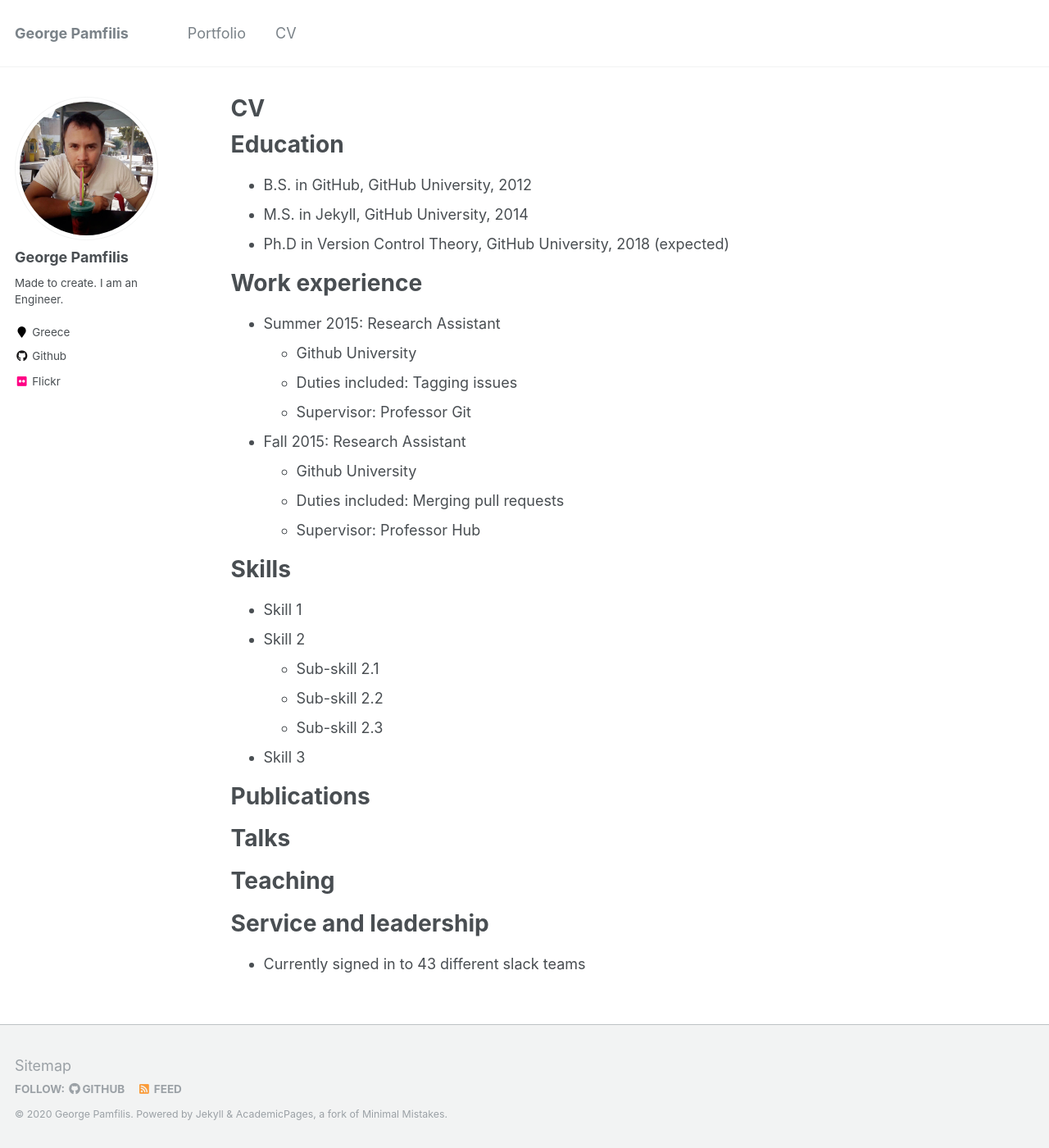
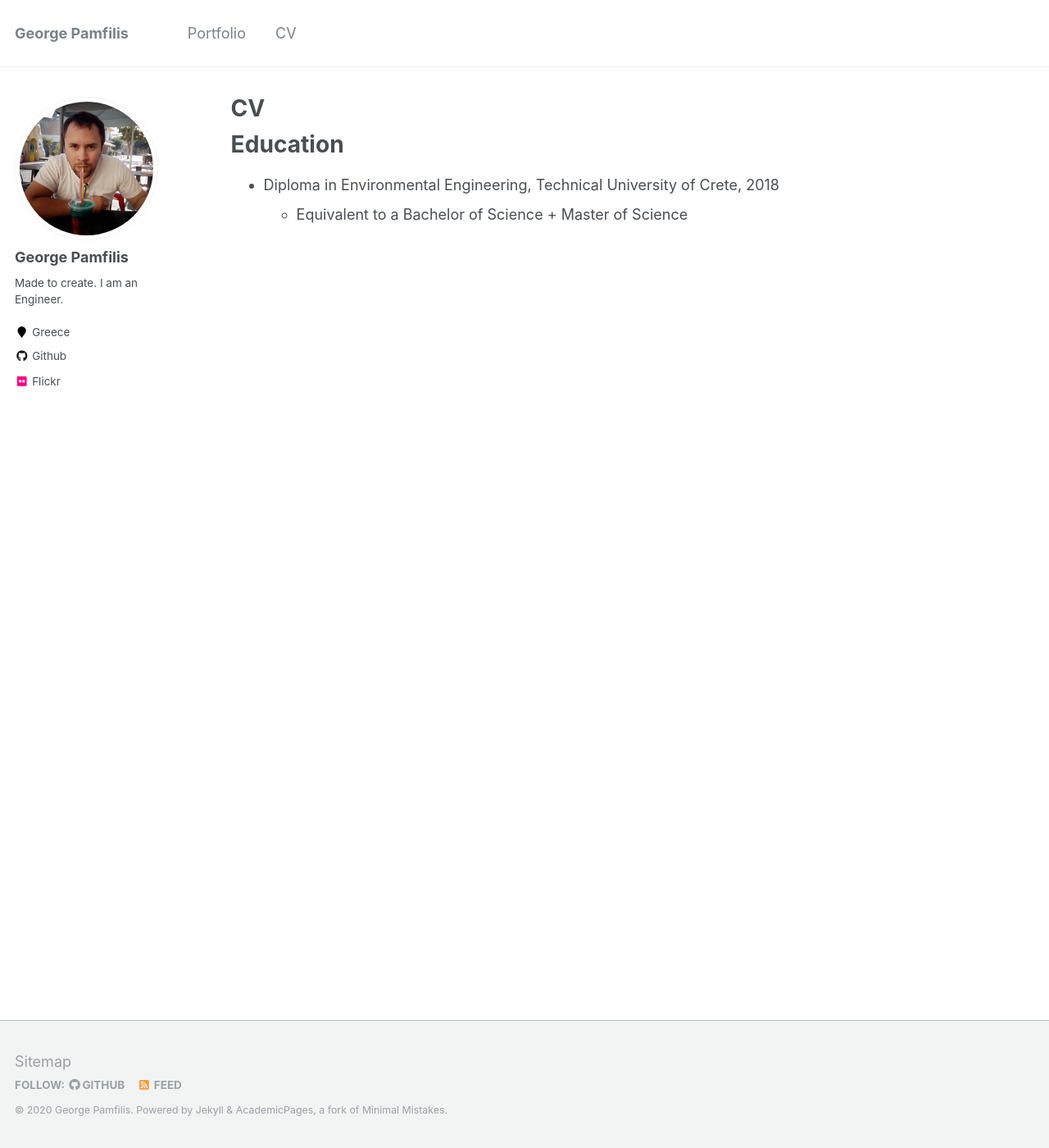
Before and after one commit to gpamfilis/gpamfilis.github.io, a Jekyll site: the page built from _pages/cv.md, in a window 1280 px wide and 1400 px high. Shown: the whole window at 82% size. Built offline with Jekyll 4.4.1, drawn with Linux system fonts in a browser that asks for light colours.

Commit message:
Update cv.md

```diff
--- a/_pages/cv.md
+++ b/_pages/cv.md
@@ -11,11 +11,10 @@
 
 Education
 ======
-* B.S. in GitHub, GitHub University, 2012
-* M.S. in Jekyll, GitHub University, 2014
-* Ph.D in Version Control Theory, GitHub University, 2018 (expected)
+* Diploma in Environmental Engineering, Technical University of Crete, 2018
+  * Equivalent to a Bachelor of Science + Master of Science
 
-Work experience
+<!-- Work experience
 ======
 * Summer 2015: Research Assistant
   * Github University
@@ -56,4 +55,4 @@
 
 Service and leadership
 ======
-* Currently signed in to 43 different slack teams
+* Currently signed in to 43 different slack teams -->
```
